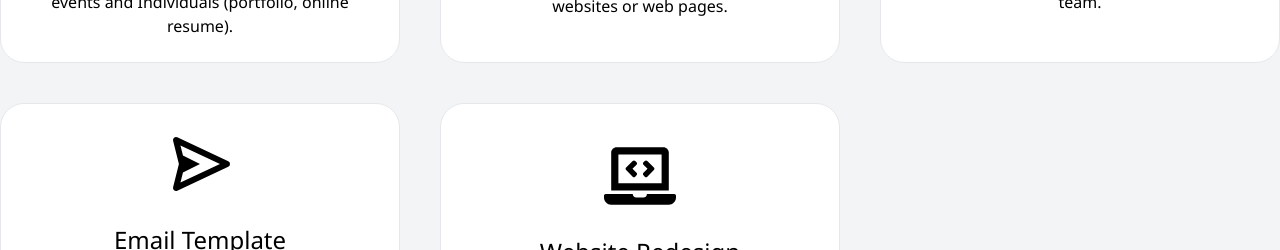
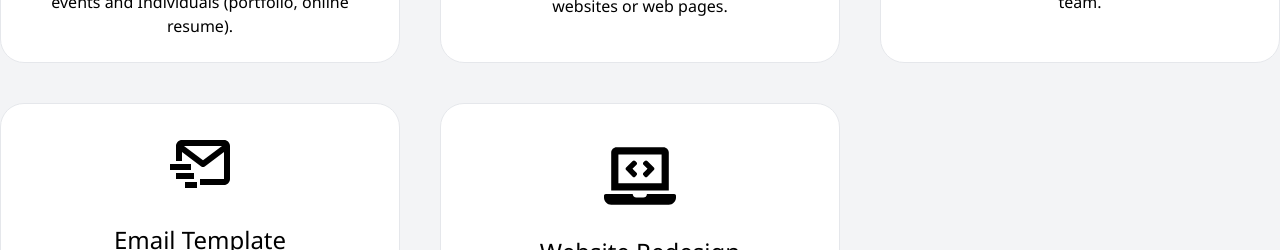
Before and after one commit to deauthor1234/portfolio, a React (Vite) app: page / in a window 1280 px wide. Shown: the part 2060-2310 px from the top of the page. Built offline with nearby package versions, Linux system fonts and the light colour scheme.

Commit message:
Change Mail icon for email template service

```diff
--- a/src/components/ServicesSection.jsx
+++ b/src/components/ServicesSection.jsx
@@ -1,6 +1,6 @@
 import { FaCode, FaGlobe, FaLaptopCode, FaSitemap } from "react-icons/fa"
 import Btn from "./Btn"
-import { BiSend } from "react-icons/bi"
+import { BiMailSend } from "react-icons/bi"
 import { Link } from "react-scroll"
 
 const ServicesSection = () => {
@@ -25,7 +25,7 @@ const ServicesSection = () => {
                         <p>Primarily, I am a frontend web developer, I can collaborate with other developers and designers to build more complex projects as a team.</p>
                     </div>
                     <div className="service" data-aos="fade-down" data-aos-delay="600">
-                        <BiSend />
+                        <BiMailSend />
                         <h3>Email Template</h3>
                         <p>Having strong experience in using HTML & CSS, I can create nice looking engaging email templates for businesses and indiiduals that can be sent to customers and newsletter subscribers.</p>
                     </div>
```
